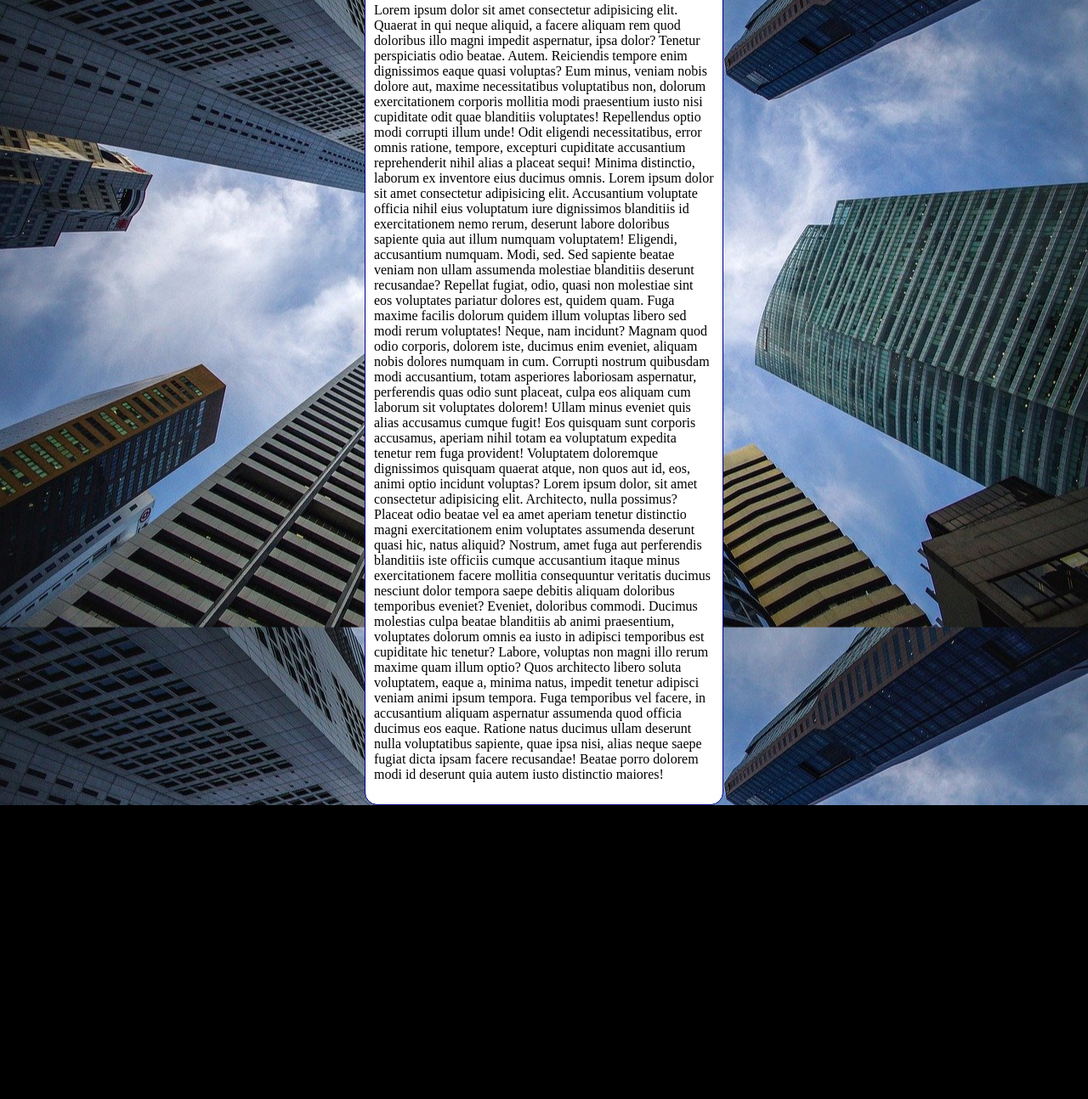
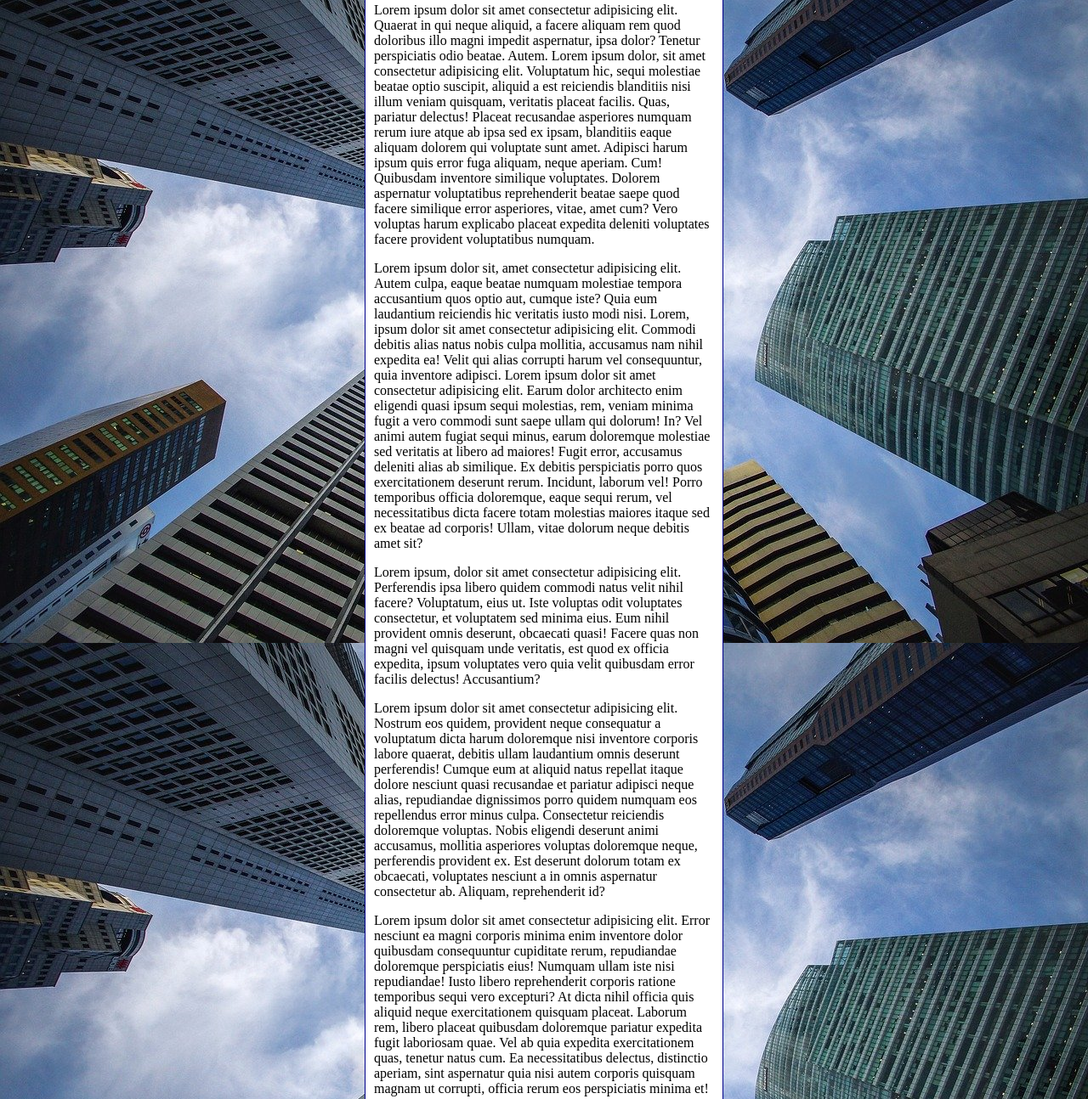
Before and after one commit to arielxavier/Curso-de-HTML-Css, a plain HTML site: page modulo 03/exercicios/ex22/fundo006.html in a window 1280 px wide. Shown: the part 96-1390 px from the top of the page at 85% size. Before the commit the page ends 1044 px from the top, so only its background shows below. Drawn offline with Linux system fonts and the light colour scheme.

Commit message:
Atualizaçao fundo 006

```diff
--- a/modulo 03/exercicios/ex22/fundo006.html
+++ b/modulo 03/exercicios/ex22/fundo006.html
@@ -4,21 +4,34 @@
     <meta charset="UTF-8">
     <meta http-equiv="X-UA-Compatible" content="IE=edge">
     <meta name="viewport" content="width=device-width, initial-scale=1.0">
-    <title>Document</title>
+    <title>Fundo Fixo de Tela</title>
 
     <style>
         body {
-            height: 100vh;
+           /*  height: 100vh;
             background-color: black;
             background-image: url('/exercicios/imagens-cap19/wallpaper002.jpg');
             background-position: center center;
-            background-repeat: repeat-y;
+            background-repeat: no-repeat;
             background-size: cover;
+            background-attachment: fixed; */
+
+            background: black url('/exercicios/imagens-cap19/wallpaper002.jpg') center center / cover no-repeat fixed;
         }
+
+        /* shorthand - background
+        color > image > position > repeat > [size] > attachment
+         ---------> ESTE QUE O GUANABARA FALOU NAO FUNCIONA <--------------
+
+        color > image > position > / > size > repeat > attachment
+        --------> ESTE FUNCIONA <--------------
+
+        */
+
 
         main {
             background-color: white;
-            width: 400px;
+            max-width: 400px;
             padding: 10px;
             margin: auto;
             border: 1px solid darkblue;
@@ -31,18 +44,33 @@
     <main>
         <h1>Teste de Imagem de Fundo</h1>
         <p>Lorem ipsum dolor sit amet consectetur adipisicing elit. Quaerat in qui neque aliquid, a facere aliquam rem quod doloribus illo magni impedit aspernatur, ipsa dolor? Tenetur perspiciatis odio beatae. Autem.
-        Reiciendis tempore enim dignissimos eaque quasi voluptas? Eum minus, veniam nobis dolore aut, maxime necessitatibus voluptatibus non, dolorum exercitationem corporis mollitia modi praesentium iusto nisi cupiditate odit quae blanditiis voluptates!
-        Repellendus optio modi corrupti illum unde! Odit eligendi necessitatibus, error omnis ratione, tempore, excepturi cupiditate accusantium reprehenderit nihil alias a placeat sequi! Minima distinctio, laborum ex inventore eius ducimus omnis.
-        Lorem ipsum dolor sit amet consectetur adipisicing elit. Accusantium voluptate officia nihil eius voluptatum iure dignissimos blanditiis id exercitationem nemo rerum, deserunt labore doloribus sapiente quia aut illum numquam voluptatem!
-        Eligendi, accusantium numquam. Modi, sed. Sed sapiente beatae veniam non ullam assumenda molestiae blanditiis deserunt recusandae? Repellat fugiat, odio, quasi non molestiae sint eos voluptates pariatur dolores est, quidem quam.
-        Fuga maxime facilis dolorum quidem illum voluptas libero sed modi rerum voluptates! Neque, nam incidunt? Magnam quod odio corporis, dolorem iste, ducimus enim eveniet, aliquam nobis dolores numquam in cum.
-        Corrupti nostrum quibusdam modi accusantium, totam asperiores laboriosam aspernatur, perferendis quas odio sunt placeat, culpa eos aliquam cum laborum sit voluptates dolorem! Ullam minus eveniet quis alias accusamus cumque fugit!
-        Eos quisquam sunt corporis accusamus, aperiam nihil totam ea voluptatum expedita tenetur rem fuga provident! Voluptatem doloremque dignissimos quisquam quaerat atque, non quos aut id, eos, animi optio incidunt voluptas?
-        Lorem ipsum dolor, sit amet consectetur adipisicing elit. Architecto, nulla possimus? Placeat odio beatae vel ea amet aperiam tenetur distinctio magni exercitationem enim voluptates assumenda deserunt quasi hic, natus aliquid?
-        Nostrum, amet fuga aut perferendis blanditiis iste officiis cumque accusantium itaque minus exercitationem facere mollitia consequuntur veritatis ducimus nesciunt dolor tempora saepe debitis aliquam doloribus temporibus eveniet? Eveniet, doloribus commodi.
-        Ducimus molestias culpa beatae blanditiis ab animi praesentium, voluptates dolorum omnis ea iusto in adipisci temporibus est cupiditate hic tenetur? Labore, voluptas non magni illo rerum maxime quam illum optio?
-        Quos architecto libero soluta voluptatem, eaque a, minima natus, impedit tenetur adipisci veniam animi ipsum tempora. Fuga temporibus vel facere, in accusantium aliquam aspernatur assumenda quod officia ducimus eos eaque.
-        Ratione natus ducimus ullam deserunt nulla voluptatibus sapiente, quae ipsa nisi, alias neque saepe fugiat dicta ipsam facere recusandae! Beatae porro dolorem modi id deserunt quia autem iusto distinctio maiores!</p>
+        Lorem ipsum dolor, sit amet consectetur adipisicing elit. Voluptatum hic, sequi molestiae beatae optio suscipit, aliquid a est reiciendis blanditiis nisi illum veniam quisquam, veritatis placeat facilis. Quas, pariatur delectus!
+        Placeat recusandae asperiores numquam rerum iure atque ab ipsa sed ex ipsam, blanditiis eaque aliquam dolorem qui voluptate sunt amet. Adipisci harum ipsum quis error fuga aliquam, neque aperiam. Cum!
+        Quibusdam inventore similique voluptates. Dolorem aspernatur voluptatibus reprehenderit beatae saepe quod facere similique error asperiores, vitae, amet cum? Vero voluptas harum explicabo placeat expedita deleniti voluptates facere provident voluptatibus numquam.
+       </p>
+       <p> Lorem ipsum dolor sit, amet consectetur adipisicing elit. Autem culpa, eaque beatae numquam molestiae tempora accusantium quos optio aut, cumque iste? Quia eum laudantium reiciendis hic veritatis iusto modi nisi.
+        Lorem, ipsum dolor sit amet consectetur adipisicing elit. Commodi debitis alias natus nobis culpa mollitia, accusamus nam nihil expedita ea! Velit qui alias corrupti harum vel consequuntur, quia inventore adipisci.
+        Lorem ipsum dolor sit amet consectetur adipisicing elit. Earum dolor architecto enim eligendi quasi ipsum sequi molestias, rem, veniam minima fugit a vero commodi sunt saepe ullam qui dolorum! In?
+        Vel animi autem fugiat sequi minus, earum doloremque molestiae sed veritatis at libero ad maiores! Fugit error, accusamus deleniti alias ab similique. Ex debitis perspiciatis porro quos exercitationem deserunt rerum.
+        Incidunt, laborum vel! Porro temporibus officia doloremque, eaque sequi rerum, vel necessitatibus dicta facere totam molestias maiores itaque sed ex beatae ad corporis! Ullam, vitae dolorum neque debitis amet sit?
+       </p>
+       <p>Lorem ipsum, dolor sit amet consectetur adipisicing elit. Perferendis ipsa libero quidem commodi natus velit nihil facere? Voluptatum, eius ut. Iste voluptas odit voluptates consectetur, et voluptatem sed minima eius.
+       Eum nihil provident omnis deserunt, obcaecati quasi! Facere quas non magni vel quisquam unde veritatis, est quod ex officia expedita, ipsum voluptates vero quia velit quibusdam error facilis delectus! Accusantium?</p>
+       <p>Lorem ipsum dolor sit amet consectetur adipisicing elit. Nostrum eos quidem, provident neque consequatur a voluptatum dicta harum doloremque nisi inventore corporis labore quaerat, debitis ullam laudantium omnis deserunt perferendis!
+       Cumque eum at aliquid natus repellat itaque dolore nesciunt quasi recusandae et pariatur adipisci neque alias, repudiandae dignissimos porro quidem numquam eos repellendus error minus culpa. Consectetur reiciendis doloremque voluptas.
+       Nobis eligendi deserunt animi accusamus, mollitia asperiores voluptas doloremque neque, perferendis provident ex. Est deserunt dolorum totam ex obcaecati, voluptates nesciunt a in omnis aspernatur consectetur ab. Aliquam, reprehenderit id?</p>
+       <p>Lorem ipsum dolor sit amet consectetur adipisicing elit. Error nesciunt ea magni corporis minima enim inventore dolor quibusdam consequuntur cupiditate rerum, repudiandae doloremque perspiciatis eius! Numquam ullam iste nisi repudiandae!
+       Iusto libero reprehenderit corporis ratione temporibus sequi vero excepturi? At dicta nihil officia quis aliquid neque exercitationem quisquam placeat. Laborum rem, libero placeat quibusdam doloremque pariatur expedita fugit laboriosam quae.
+       Vel ab quia expedita exercitationem quas, tenetur natus cum. Ea necessitatibus delectus, distinctio aperiam, sint aspernatur quia nisi autem corporis quisquam magnam ut corrupti, officia rerum eos perspiciatis minima et!</p>
+       <p> Lorem ipsum dolor sit, amet consectetur adipisicing elit. Fugit atque quis error asperiores at repellat ipsum numquam a sint, placeat vitae! Recusandae consectetur repellat sunt labore reiciendis perferendis. Laudantium, quia!
+        Lorem ipsum dolor sit amet, consectetur adipisicing elit. Minima pariatur ea perspiciatis autem, expedita alias. Sint facere, perferendis, excepturi repellat veritatis, autem voluptates quidem aliquam at quasi minima iusto sit?
+       </p>
+       <p> Lorem ipsum dolor sit amet consectetur adipisicing elit. Sit tenetur hic esse magnam? Illo eaque accusantium sit sed. Repellendus alias perferendis placeat corporis sed. Dignissimos quae sint ducimus ab vitae?
+       Neque incidunt maxime alias error, deserunt veniam nisi fugit doloremque cupiditate necessitatibus, facilis velit consequatur sed debitis fuga consectetur. Sed laudantium omnis deserunt praesentium, iure facere quas sequi voluptas quaerat!
+       Itaque explicabo minus minima praesentium, facere harum quasi aspernatur, sit aperiam natus ex dolor necessitatibus ea magnam cupiditate iure eligendi laudantium architecto cum! Eaque eos nisi nulla exercitationem magni deleniti? </p>
+       <p> Lorem ipsum dolor sit, amet consectetur adipisicing elit. Ad in praesentium officia tempora voluptate molestias suscipit rem at temporibus commodi sed ullam harum expedita sint adipisci alias, asperiores quas aut.
+       Ratione et incidunt praesentium, impedit magni quod atque nemo laborum voluptatibus facere magnam sapiente ut earum minima dolorem! Rem voluptatem praesentium vitae nostrum explicabo recusandae provident molestiae atque corporis quasi?
+       Quidem, ad totam ex sint deserunt eius vitae neque esse nobis ea, quis sapiente qui enim amet, corporis adipisci fuga illo numquam. Odit natus deserunt pariatur cupiditate, voluptatum ducimus possimus. </p>
     </main>
 </body>
 </html>
```
